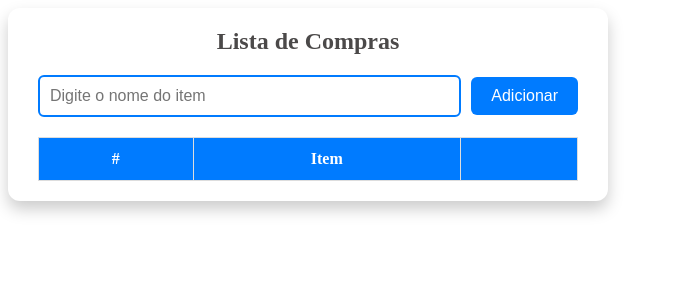
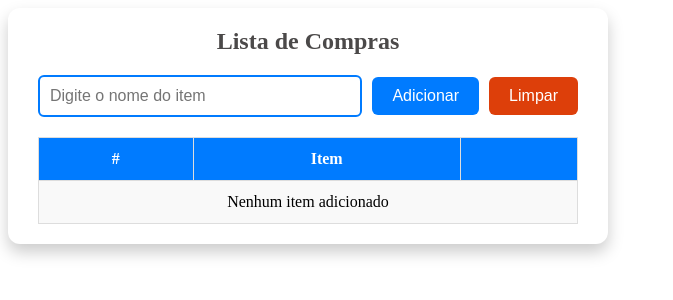
Before and after one commit to felipeazsantos/angular-conceitos-basicos, an Angular app: page / in a window 1280 px wide. Shown: the top 300 px of the page, without its empty margins (0-673 px from the left). Built offline with nearby package versions, Linux system fonts and the light colour scheme.

Commit message:
rendering array on table

```diff
--- a/src/app/lista-compras/lista-compras.component.html
+++ b/src/app/lista-compras/lista-compras.component.html
@@ -9,6 +9,7 @@
             placeholder="Digite o nome do item"
             [(ngModel)]="nome" />
         <button type="submit">Adicionar</button>
+        <button type="button" (click)="limparLista()">Limpar</button>
     </form>
 
     <table>
@@ -23,10 +24,14 @@
             @for (item of items; track item.id) {
                 <tr>
                     <td>{{item.id}}</td>
-                    <td>{{item.nome}}</td>
+                    <td><span [ngClass]="{ 'item-riscado': item.comprado }">{{item.nome}}</span></td>
                     <td>
-                        <input type="checkbox" />
+                        <input type="checkbox" (click)="riscarItem(item)" [checked]="item.comprado" />
                     </td>
+                </tr>
+            } @empty {
+                <tr>
+                    <td colspan="3">Nenhum item adicionado</td>
                 </tr>
             }
         </tbody>
--- a/src/app/lista-compras/lista-compras.component.scss
+++ b/src/app/lista-compras/lista-compras.component.scss
@@ -41,7 +41,7 @@ input:focus {
     border-color: #0056b3;
 }
 
-button {
+button[type="submit"] {
     padding: 10px 20px;
     border: none;
     border-radius: 6px;
@@ -52,9 +52,26 @@ button {
     transition: background 0.3s;
 }
 
-button:hover {
+button[type="submit"]:hover {
     background-color: #0056b3;
 }
+
+button[type="button"] {
+    padding: 10px 20px;
+    border: none;
+    border-radius: 6px;
+    background-color: #dd3f0a;
+    color: #fff;
+    font-size: 16px;
+    cursor: pointer;
+    transition: background 0.3s;
+}
+
+button[type="button"]:hover {
+    opacity: 0.9;
+}
+
+
 
 table {
     width: 100%;
@@ -89,3 +106,7 @@ input[type="checkbox"] {
     transform: scale(1.2);
     cursor: pointer;
 }
+
+.item-riscado {
+    text-decoration: line-through;
+}
--- a/src/app/lista-compras/lista-compras.component.ts
+++ b/src/app/lista-compras/lista-compras.component.ts
@@ -1,3 +1,4 @@
+import { CommonModule } from '@angular/common';
 import { Component } from '@angular/core';
 import { FormsModule } from '@angular/forms';
 
@@ -9,7 +10,7 @@ type Item = {
 
 @Component({
   selector: 'app-lista-compras',
-  imports: [FormsModule],
+  imports: [FormsModule, CommonModule],
   templateUrl: './lista-compras.component.html',
   styleUrl: './lista-compras.component.scss',
 })
@@ -26,11 +27,19 @@ export class ListaComprasComponent {
     const item: Item = {
       id: ++this.id,
       nome: this.nome,
-      comprado: false
+      comprado: false,
     };
 
     this.items.push(item);
 
     this.nome = '';
   }
+
+  riscarItem(item: Item) {
+    item.comprado = !item.comprado;
+  }
+
+  limparLista() {
+    this.items = [];
+  }
 }
```
